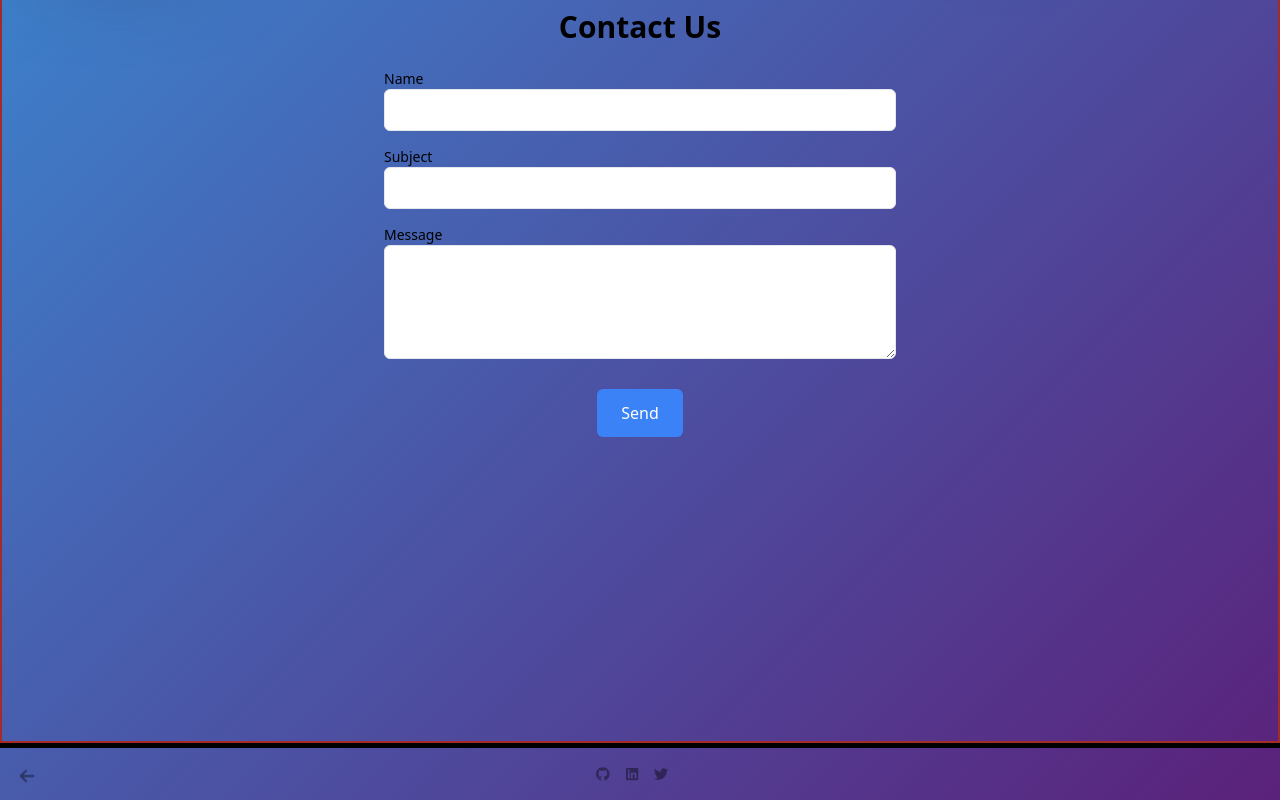
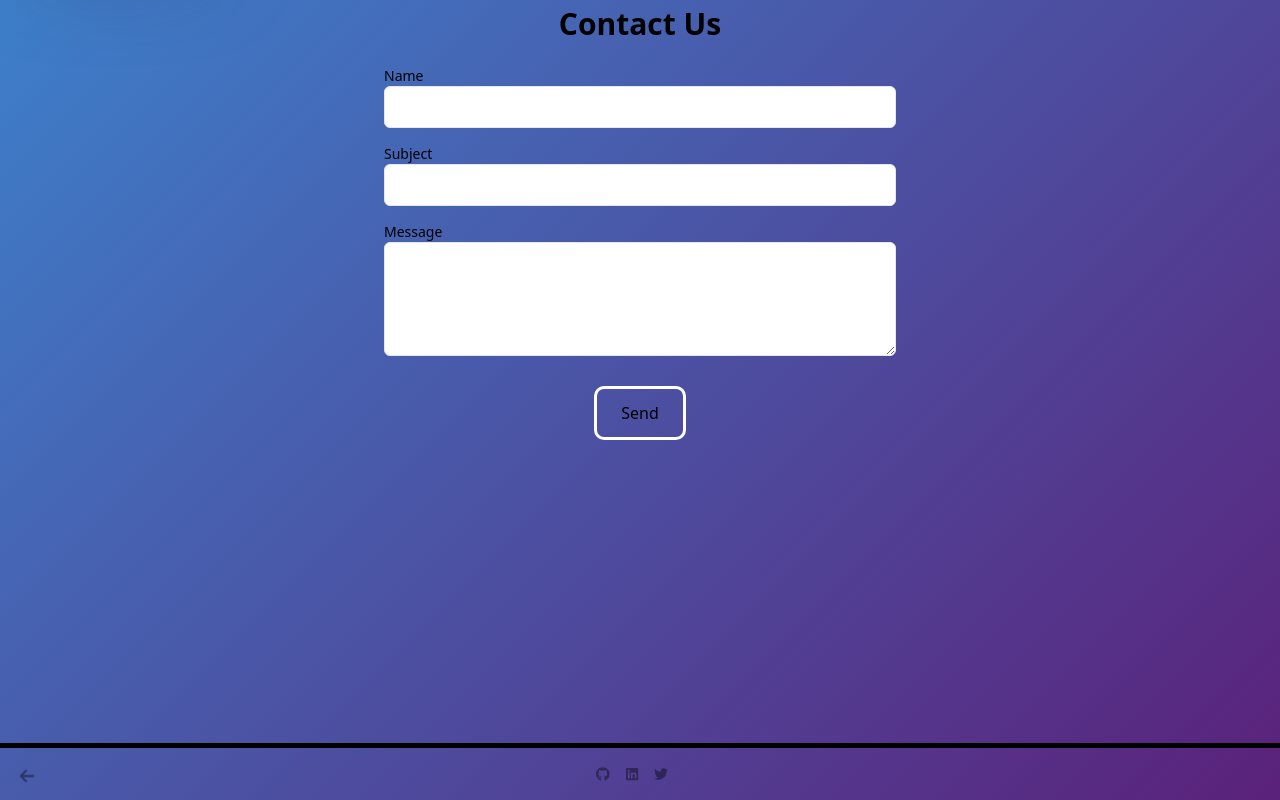
Before and after one commit to AveryNewhart/new-portfolio, a Vue app: page / in a window 1280 px wide. Both pictures are taken after a click on the link "Contact". Shown: the part 174-974 px from the top of the page. Built offline with nearby package versions, Linux system fonts and the light colour scheme; a web font is replaced by a local one.

Commit message:
getting nav buttons and contact [age fully styled

```diff
--- a/src/components/Contact.vue
+++ b/src/components/Contact.vue
@@ -35,7 +35,7 @@
       <div class="text-center">
         <button
           type="submit"
-          class="px-6 py-3 text-white bg-blue-500 rounded-md hover:bg-blue-600 focus:outline-none focus:ring "
+          class="px-6 py-3 rounded-md focus:outline-none focus:ring contactBut"
         >
           Send
         </button>
@@ -58,7 +58,6 @@ function sendEmail() {
 
 <style scoped>
 .mainConDiv {
-  border: 2px solid brown;
   min-height: 100vh;
   display: flex;
   flex-direction: column;
@@ -70,5 +69,11 @@ function sendEmail() {
   margin-top: -30vh;
 }
 
+.contactBut {
+  background-color: linear-gradient(315deg, rgb(29, 255, 25) 3%, rgba(48, 238, 226, 1) 38%, rgba(60, 132, 206, 1) 68%, rgba(101, 0, 94, 1) 98%);
+  border-radius: 10px;
+  border: 3px solid white;
+}
+
 
 </style>
--- a/src/components/Nav.vue
+++ b/src/components/Nav.vue
@@ -153,8 +153,9 @@ methods: {
   font: 25px;
   color:black;
   border-radius:20px;
-  background-image: linear-gradient(315deg, rgb(29, 255, 25) 3%, rgba(48, 238, 226, 1) 38%, rgba(60, 132, 206, 1) 68%, rgba(101, 0, 94, 1) 98%);
-  box-shadow: rgba(50, 50, 93, 1) 0px 50px 100px -20px, rgba(0, 0, 0, 0.5) 0px 30px 60px -30px, rgba(10, 37, 64, 0.65) 0px -2px 6px 0px inset;
+  background-color: linear-gradient(315deg, rgb(29, 255, 25) 3%, rgba(48, 238, 226, 1) 38%, rgba(60, 132, 206, 1) 68%, rgba(101, 0, 94, 1) 98%);
+  border-radius: 10px;
+  border: 3px solid white;
   cursor:pointer;
   transform: scale(0.8);
   transition: all .2s ease-out;
@@ -193,9 +194,9 @@ methods: {
   font-family: bolder;
   font-family: "Gaegu";
   border-radius: 16px;
-  background-image: linear-gradient(315deg, rgb(29, 255, 25) 3%, rgba(48, 238, 226, 1) 38%, rgba(60, 132, 206, 1) 68%, rgba(101, 0, 94, 1) 98%);
-  box-shadow: rgba(50, 50, 93, 1) 0px 50px 100px -20px,
-    rgba(0, 0, 0, 0.5) 0px 30px 60px -30px, rgba(10, 37, 64, 0.65) 0px -2px 6px 0px inset;
+  background-color: linear-gradient(315deg, rgb(29, 255, 25) 3%, rgba(48, 238, 226, 1) 38%, rgba(60, 132, 206, 1) 68%, rgba(101, 0, 94, 1) 98%);
+  border-radius: 10px;
+  border: 3px solid white;
   cursor: pointer;
   transform: scale(0.8);
   transition: all 0.2s ease-in-out;
@@ -211,14 +212,23 @@ methods: {
   color: #ffffeb;
   border: 0.1px #6e0175;
   animation-play-state: paused;
+  border: 2px solid white;
 }
 
 .dropdown-button:hover::after {
   animation-play-state: paused;
+
 }
 
 .dropdown-button + ul {
   width: 100%;
+
+}
+
+.projectButtons:hover {
+  background-image: linear-gradient(30deg,#f5b6b3,#6272fc);
+  /* padding: 2px; */
+  border-radius: 2px;
 }
 
 
@@ -238,8 +248,9 @@ methods: {
   font-family:"Monaco";
   color:black;
   border-radius:16px;
-  background-image: linear-gradient(315deg, rgb(29, 255, 25) 3%, rgba(48, 238, 226, 1) 38%, rgba(60, 132, 206, 1) 68%, rgba(101, 0, 94, 1) 98%);
-  box-shadow: rgba(50, 50, 93, 1) 0px 50px 100px -20px, rgba(0, 0, 0, 0.5) 0px 30px 60px -30px, rgba(10, 37, 64, 0.65) 0px -2px 6px 0px inset;
+  background-color: linear-gradient(315deg, rgb(29, 255, 25) 3%, rgba(48, 238, 226, 1) 38%, rgba(60, 132, 206, 1) 68%, rgba(101, 0, 94, 1) 98%);
+  border-radius: 10px;
+  border: 3px solid white;
   cursor:pointer;
   transform: scale(0.8);
   transition: all .2s ease-in-out;
```
